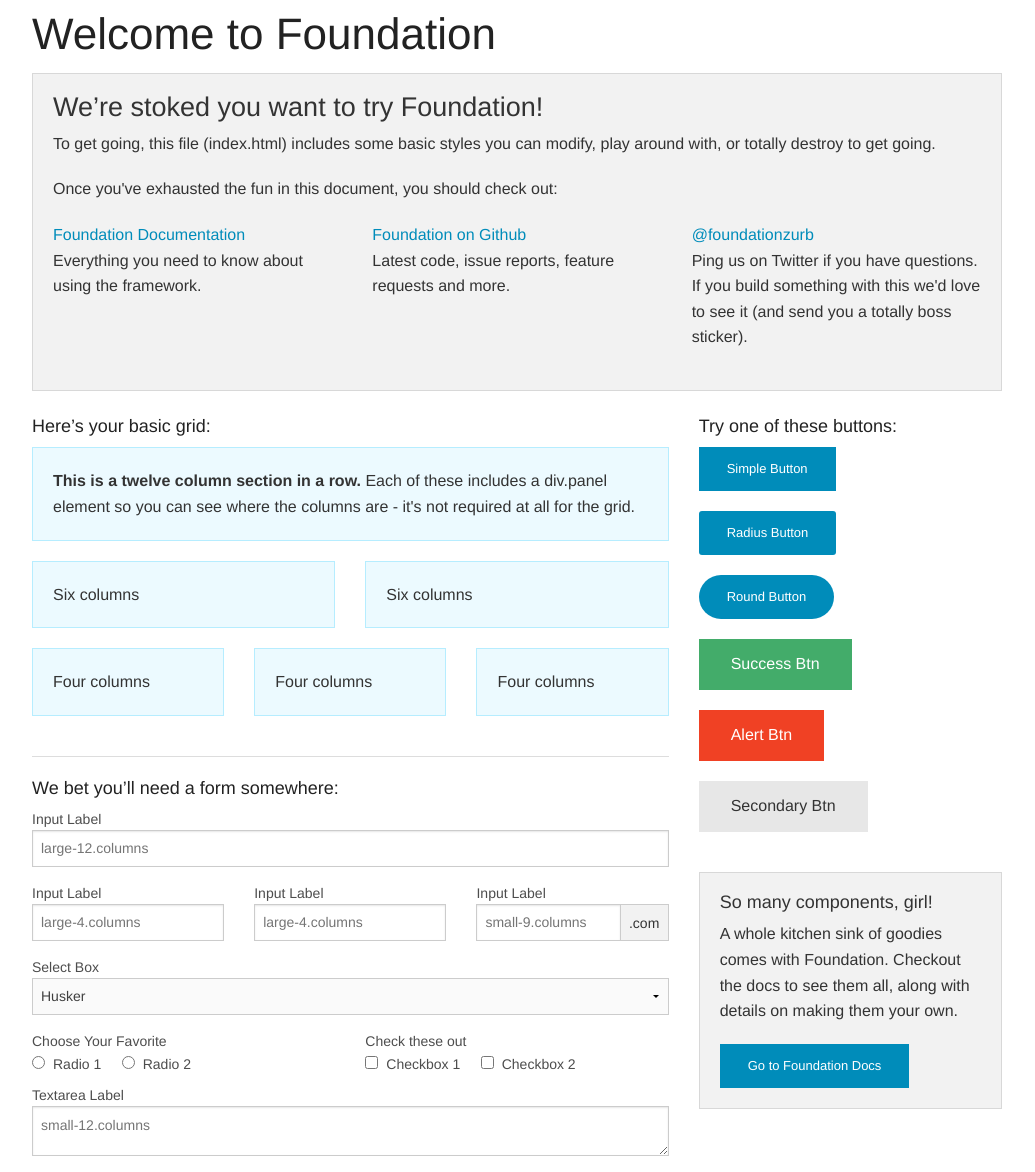
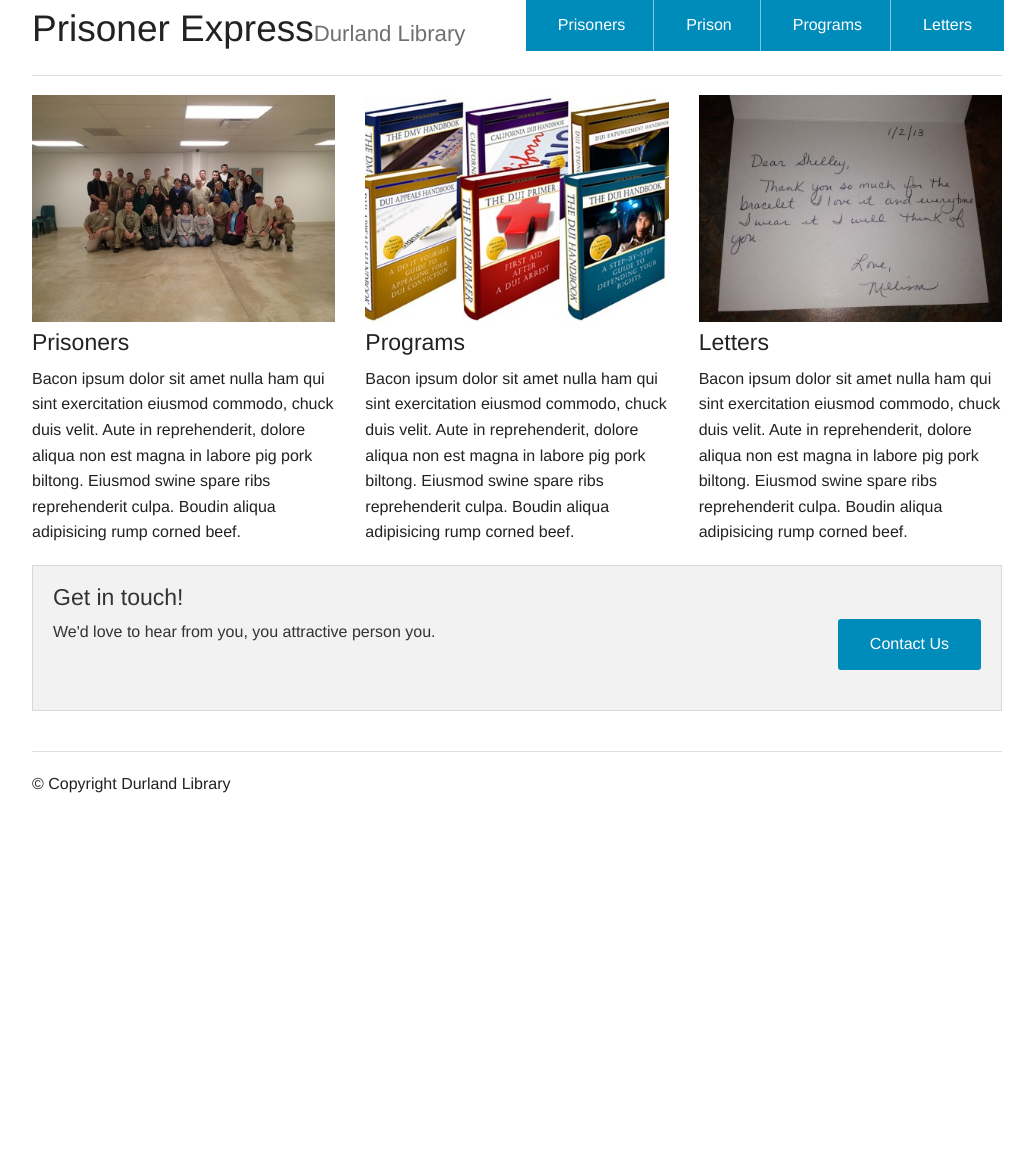
Before and after one commit to hwh33/PrisonerExpress, a Django app: page / in a window 1280 px wide. Shown: the whole page, without its empty margins (123-1158 px from the left). After the commit the page ends 793 px from the top, so only its background shows below. Run offline with Django 3.2, Linux system fonts and the light colour scheme.

Commit message:
add main page

```diff
--- a/PrisonerExpress/templates/foundation/index.html
+++ /dev/null
@@ -1,153 +0,0 @@
-{% extends "base.html" %}
-
-{% block base_body %}
-
-    <div class="row">
-      <div class="large-12 columns">
-        <h1>Welcome to Foundation</h1>
-      </div>
-    </div>
-
-    <div class="row">
-      <div class="large-12 columns">
-      	<div class="panel">
-	        <h3>We&rsquo;re stoked you want to try Foundation! </h3>
-	        <p>To get going, this file (index.html) includes some basic styles you can modify, play around with, or totally destroy to get going.</p>
-	        <p>Once you've exhausted the fun in this document, you should check out:</p>
-	        <div class="row">
-	        	<div class="large-4 medium-4 columns">
-	    		<p><a href="http://foundation.zurb.com/docs">Foundation Documentation</a><br />Everything you need to know about using the framework.</p>
-	    	</div>
-	        	<div class="large-4 medium-4 columns">
-	        		<p><a href="http://github.com/zurb/foundation">Foundation on Github</a><br />Latest code, issue reports, feature requests and more.</p>
-	        	</div>
-	        	<div class="large-4 medium-4 columns">
-	        		<p><a href="http://twitter.com/foundationzurb">@foundationzurb</a><br />Ping us on Twitter if you have questions. If you build something with this we'd love to see it (and send you a totally boss sticker).</p>
-	        	</div>
-					</div>
-      	</div>
-      </div>
-    </div>
-
-    <div class="row">
-      <div class="large-8 medium-8 columns">
-        <h5>Here&rsquo;s your basic grid:</h5>
-        <!-- Grid Example -->
-
-        <div class="row">
-          <div class="large-12 columns">
-            <div class="callout panel">
-              <p><strong>This is a twelve column section in a row.</strong> Each of these includes a div.panel element so you can see where the columns are - it's not required at all for the grid.</p>
-            </div>
-          </div>
-        </div>
-        <div class="row">
-          <div class="large-6 medium-6 columns">
-            <div class="callout panel">
-              <p>Six columns</p>
-            </div>
-          </div>
-          <div class="large-6 medium-6 columns">
-            <div class="callout panel">
-              <p>Six columns</p>
-            </div>
-          </div>
-        </div>
-        <div class="row">
-          <div class="large-4 medium-4 small-4 columns">
-            <div class="callout panel">
-              <p>Four columns</p>
-            </div>
-          </div>
-          <div class="large-4 medium-4 small-4 columns">
-            <div class="callout panel">
-              <p>Four columns</p>
-            </div>
-          </div>
-          <div class="large-4 medium-4 small-4 columns">
-            <div class="callout panel">
-              <p>Four columns</p>
-            </div>
-          </div>
-        </div>
-
-        <hr />
-
-        <h5>We bet you&rsquo;ll need a form somewhere:</h5>
-        <form>
-				  <div class="row">
-				    <div class="large-12 columns">
-				      <label>Input Label</label>
-				      <input type="text" placeholder="large-12.columns" />
-				    </div>
-				  </div>
-				  <div class="row">
-				    <div class="large-4 medium-4 columns">
-				      <label>Input Label</label>
-				      <input type="text" placeholder="large-4.columns" />
-				    </div>
-				    <div class="large-4 medium-4 columns">
-				      <label>Input Label</label>
-				      <input type="text" placeholder="large-4.columns" />
-				    </div>
-				    <div class="large-4 medium-4 columns">
-				      <div class="row collapse">
-				        <label>Input Label</label>
-				        <div class="small-9 columns">
-				          <input type="text" placeholder="small-9.columns" />
-				        </div>
-				        <div class="small-3 columns">
-				          <span class="postfix">.com</span>
-				        </div>
-				      </div>
-				    </div>
-				  </div>
-				  <div class="row">
-				    <div class="large-12 columns">
-				      <label>Select Box</label>
-				      <select>
-				        <option value="husker">Husker</option>
-				        <option value="starbuck">Starbuck</option>
-				        <option value="hotdog">Hot Dog</option>
-				        <option value="apollo">Apollo</option>
-				      </select>
-				    </div>
-				  </div>
-				  <div class="row">
-				    <div class="large-6 medium-6 columns">
-				      <label>Choose Your Favorite</label>
-				      <input type="radio" name="pokemon" value="Red" id="pokemonRed"><label for="pokemonRed">Radio 1</label>
-				      <input type="radio" name="pokemon" value="Blue" id="pokemonBlue"><label for="pokemonBlue">Radio 2</label>
-				    </div>
-				    <div class="large-6 medium-6 columns">
-				      <label>Check these out</label>
-				      <input id="checkbox1" type="checkbox"><label for="checkbox1">Checkbox 1</label>
-				      <input id="checkbox2" type="checkbox"><label for="checkbox2">Checkbox 2</label>
-				    </div>
-				  </div>
-				  <div class="row">
-				    <div class="large-12 columns">
-				      <label>Textarea Label</label>
-				      <textarea placeholder="small-12.columns"></textarea>
-				    </div>
-				  </div>
-				</form>
-      </div>
-
-      <div class="large-4 medium-4 columns">
-			  <h5>Try one of these buttons:</h5>
-			  <p><a href="#" class="small button">Simple Button</a><br/>
-        <a href="#" class="small radius button">Radius Button</a><br/>
-        <a href="#" class="small round button">Round Button</a><br/>
-        <a href="#" class="medium success button">Success Btn</a><br/>
-        <a href="#" class="medium alert button">Alert Btn</a><br/>
-        <a href="#" class="medium secondary button">Secondary Btn</a></p>
-				<div class="panel">
-        	<h5>So many components, girl!</h5>
-        	<p>A whole kitchen sink of goodies comes with Foundation. Checkout the docs to see them all, along with details on making them your own.</p>
-        	<a href="http://foundation.zurb.com/docs/" class="small button">Go to Foundation Docs</a>
-        </div>
-      </div>
-    </div>
-
-{% endblock base_body %}
--- a/PrisonerExpress/templates/header.html
+++ b/PrisonerExpress/templates/header.html
@@ -31,5 +31,6 @@
 	</script>
 	<script src="{% static "foundation/js/vendor/jquery.js" %}"></script>
 	<script src="{% static "foundation/js/foundation/foundation.js" %}"></script>
+	 <script type="text/javascript" src="{{ STATIC_URL }}js/jquery.js" />
 	</body>
 	</html>
--- /dev/null
+++ b/PrisonerExpress/templates/index.html
@@ -0,0 +1,60 @@
+
+{% extends "header.html" %}
+{% block content %}
+{% load staticfiles %}
+<div class="row">
+<div class="large-4 columns">
+	<a href="{% url "prisoner_list" %}" >
+	<img src="{% static "images/prisoners.jpg" %}"/>
+</a>
+<h4>Prisoners</h4>
+<p>Bacon ipsum dolor sit amet nulla ham qui sint exercitation eiusmod commodo, chuck duis velit. Aute in reprehenderit, dolore aliqua non est magna in labore pig pork biltong. Eiusmod swine spare ribs reprehenderit culpa. Boudin aliqua adipisicing rump corned beef.</p>
+</div>
+<div class="large-4 columns">
+	<a href="{% url "program_list" %}" >
+<img src="{% static "images/books.jpg" %}"/>
+</a>
+<h4>Programs</h4>
+<p>Bacon ipsum dolor sit amet nulla ham qui sint exercitation eiusmod commodo, chuck duis velit. Aute in reprehenderit, dolore aliqua non est magna in labore pig pork biltong. Eiusmod swine spare ribs reprehenderit culpa. Boudin aliqua adipisicing rump corned beef.</p>
+</div>
+<div class="large-4 columns">
+	<a href="{% url "new_letter" %}" >
+<img src="{% static "images/letters.jpg" %}"/>
+</a>
+<h4>Letters</h4>
+<p>Bacon ipsum dolor sit amet nulla ham qui sint exercitation eiusmod commodo, chuck duis velit. Aute in reprehenderit, dolore aliqua non est magna in labore pig pork biltong. Eiusmod swine spare ribs reprehenderit culpa. Boudin aliqua adipisicing rump corned beef.</p>
+</div>
+</div>
+
+<div class="row">
+<div class="large-12 columns">
+<div class="panel">
+<h4>Get in touch!</h4>
+<div class="row">
+<div class="large-9 columns">
+<p>We'd love to hear from you, you attractive person you.</p>
+</div>
+<div class="large-3 columns">
+<a href="#" class="radius button right">Contact Us</a>
+</div>
+</div>
+</div>
+</div>
+</div>
+
+<footer class="row">
+<div class="large-12 columns">
+<hr>
+<div class="row">
+<div class="large-6 columns">
+<p>© Copyright Durland Library</p>
+</div>
+<div class="large-6 columns">
+<ul class="inline-list right">
+</ul>
+</div>
+</div>
+</div>
+</footer>
+
+{% endblock %}
--- a/PrisonerExpress/urls.py
+++ b/PrisonerExpress/urls.py
@@ -68,8 +68,8 @@
 urlpatterns= patterns(
     '',
     url(regex=r'^$',
-        view=TemplateView.as_view(template_name="foundation/index.html"),
-        name="foundation_index"),
+        view=TemplateView.as_view(template_name="index.html"),
+        name="index"),
     url(r'^program/', include(program_patterns)),
     url(r'^prison/', include(prison_patterns)),
     url(r'^prisoner/', include(prisoner_patterns)),
--- a/SE_Project/settings.py
+++ b/SE_Project/settings.py
@@ -37,6 +37,7 @@
     'django.contrib.messages',
     'django.contrib.staticfiles',
     'PrisonerExpress',
+    'jquery',
 )
 
 MIDDLEWARE_CLASSES = (
```
Also changed, not shown: PrisonerExpress/static/images/books.jpg (added), PrisonerExpress/static/images/letters.jpg (added), PrisonerExpress/static/images/prisoners.jpg (added).
